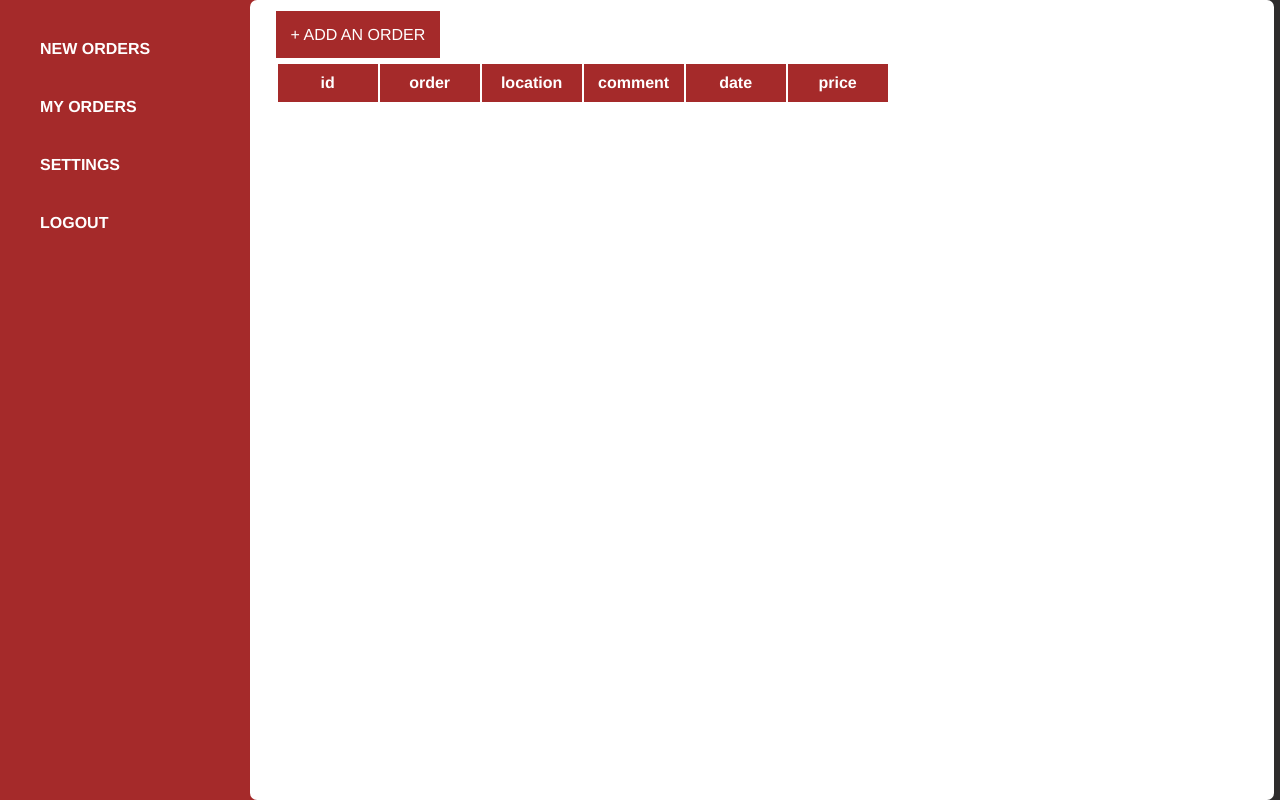
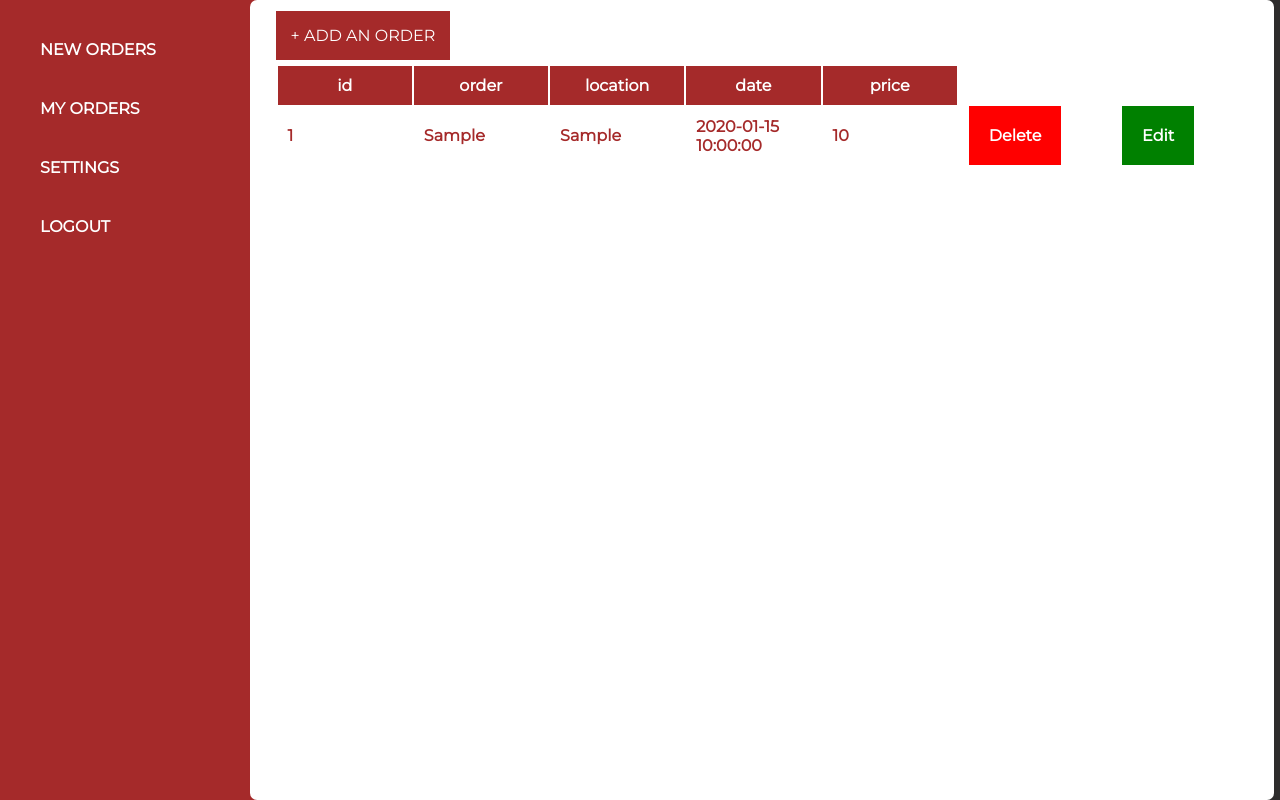
Before and after one commit to jod35/Fast-Food-Fast, a Flask app: page /orders in a window 1280 px wide. Run offline with Flask 2, Linux system fonts and the light colour scheme; tables that the repository leaves empty hold one stand-in row (values such as "Sample post"); lists and menus that the app fills with data are empty.

Commit message:
added delete with api

```diff
--- a/app/models/schemas.py
+++ b/app/models/schemas.py
@@ -1,6 +1,7 @@
 from marshmallow import fields,Schema
 
 class OrderSchema(Schema):
+    id=fields.Integer()
     order=fields.Str()
     location=fields.Str()
     comment=fields.Str()
--- a/app/static/css/main.css
+++ b/app/static/css/main.css
@@ -12,7 +12,7 @@ html{
     padding: 0;
     margin: 0;
     box-sizing: border-box;
-    font-family: 'Franklin Gothic Medium', 'Arial Narrow', Arial, sans-serif
+    font-family: 'Montserrat', sans-serif;
 }
 a{
     text-decoration: none;
@@ -136,7 +136,9 @@ fieldset{
     width: 100%;
     padding: 10px;
     border: 1px solid black;
+    text-align: center;
 }
+
 #close-btn{
     padding: 20px;
     background-color:var(--primary-color);
@@ -264,6 +266,9 @@ a{
     width: 80%;
     border-radius: 7px;
 }
+table{
+    width: 100%;
+}
 .mybtn{
     background-color: brown;
     padding: 15px;
@@ -271,10 +276,19 @@ a{
     border:none;
     cursor: pointer;form
 }
-td{
-    border: 0.1px solid brown;
+
+.btn-1{
+    color: white;
+    background-color:red;
+    padding:20px;
+    cursor: pointer;
 }
-
+.btn-2{
+    color: white;
+    background-color:green;
+    padding:20px;
+    cursor: pointer;
+}
 thead, th{
     background-color: brown;
     color: white;
@@ -286,7 +300,11 @@ tbody{
     overflow:auto;
 }
 tbody > tr >td{
-    padding: 20px;
+    padding: 10px;
+    width: 100px;
+
+    color: var(--primary-color);
+    font-weight: bold;
 }
 .order-modal{
     position: fixed;
--- a/app/static/js/orders.js
+++ b/app/static/js/orders.js
@@ -5,6 +5,9 @@ const orderCreateURL='/api/orders';
 const notificationModal=document.querySelector('.noti-modal');
 const notificationMessage=document.querySelector('.noti-text');
 const table=document.querySelector('tbody');
+const orderRecords=document.querySelectorAll('.order-record');
+const OrderDeleteButtons=document.querySelectorAll('.btn-1');
+const orderRecordIDs=document.querySelectorAll('.order-id');
 
 
 orderButton.addEventListener('click',function(){
@@ -46,20 +49,29 @@ form.addEventListener('submit',(e)=>{
             notificationModal.style.display="block";
             notificationMessage.innerText=data.message;
 
+
+            let row=document.createElement('tr');
+
+            row.classList.add('order-record');
+
+
+
             let html=`
-
-            <tr>
-                <td>${data.order.id}</td>
+                <td class="order-id">${data.order.id}</td>
                 <td>${data.order.order}</td>
                 <td>${data.order.location}</td>
-                <td>${data.order.comment}</td>
                 <td>${data.order.date}</td>
                 <td>${data.order.price}</td>
-            </tr>
+                <td><a href="#" class="btn-1">Delete</a></td>
+                <td><a href="#" class="btn-2">Edit</a></td>
+            `
 
+            row.innerHTML=html;
+            table.insertBefore(row,table.childNodes[0]);
 
-            `
-            table.innerHTML +=html;
+            setTimeout(() => {
+                location.reload;
+            }, 2000);
         })
 
     console.log(newOrderObj);
@@ -68,3 +80,24 @@ form.addEventListener('submit',(e)=>{
 
     e.preventDefault();
 })
+
+for(let i =0; i <orderRecords.length; i++){
+        OrderDeleteButtons[i].addEventListener('click',()=>{
+            let orderID=orderRecordIDs[i].innerText
+
+            let DELETE_URL=`/api/order/${orderID}`
+
+            fetch(
+                DELETE_URL,
+                {
+                    method:"DELETE",
+                }
+            ).then(response=>response.json())
+             .then((data)=>{
+                 console.log(data.message);
+                 notificationModal.style.display="block";
+                 notificationMessage.innerText=data.message;
+                 orderRecords[i].style.display="none";
+             })
+        })
+}
--- a/app/ui/routes.py
+++ b/app/ui/routes.py
@@ -1,5 +1,6 @@
 from flask import Blueprint,render_template,url_for
 from flask_login import login_required
+from ..models.users import Order
 
 
 ui_bp=Blueprint('ui',__name__,template_folder='templates')
@@ -15,4 +16,7 @@ def login_failed():
 
 @ui_bp.route('/orders')
 def users_orders():
-    return render_template('orders.html')
+    orders=Order.query.order_by(Order.id.desc()).all()
+
+
+    return render_template('orders.html' ,orders=orders)
--- a/app/ui/templates/orders.html
+++ b/app/ui/templates/orders.html
@@ -5,6 +5,8 @@
     <meta name="viewport" content="width=device-width, initial-scale=1.0">
     <link rel="stylesheet" href="static/css/main.css">
     <title>Orders.html</title>
+    <link rel="preconnect" href="https://fonts.gstatic.com">
+    <link href="https://fonts.googleapis.com/css2?family=Montserrat&display=swap" rel="stylesheet">
 </head>
 <body>
     <div class="sidebar">
@@ -25,13 +27,26 @@
                         <th>id</th>
                         <th>order</th>
                         <th>location</th>
-                        <th>comment</th>
                         <th>date</th>
                         <th>price</th>
                     </tr>
                 </thead>
                 <tbody>
 
+
+                    {% for order in orders %}
+                    <tr class="order-record">
+                        <td class="order-id">{{order.id}}</td>
+                        <td>{{order.order}}</td>
+                        <td>{{order.location}}</td>
+                        <td>{{order.date}}</td>
+                        <td>{{order.price}}</td>
+                        <td><a href="#" class="btn-1">Delete</a></td>
+                        <td><a href="#" class="btn-2">Edit</a></td>
+                    </tr>
+
+
+                    {% endfor %}
 
                 </tbody>
             </table>
```
Also changed, not shown: app/food.sqlite3, 1 other file.
